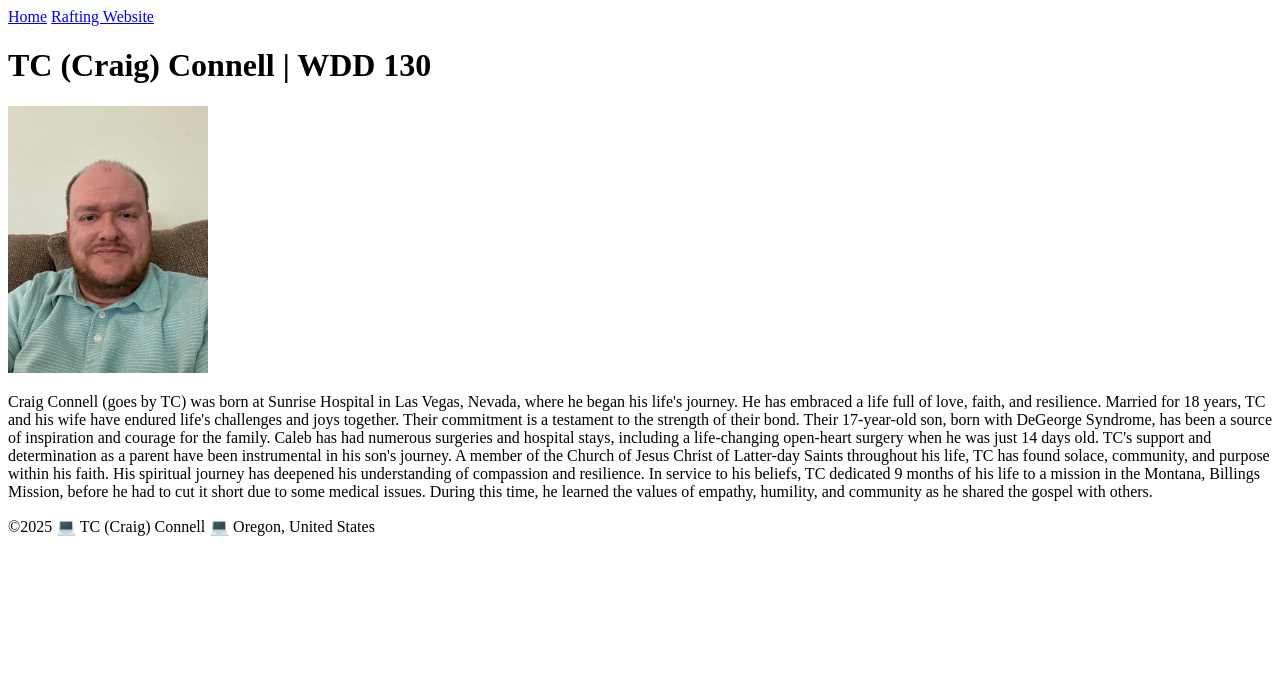
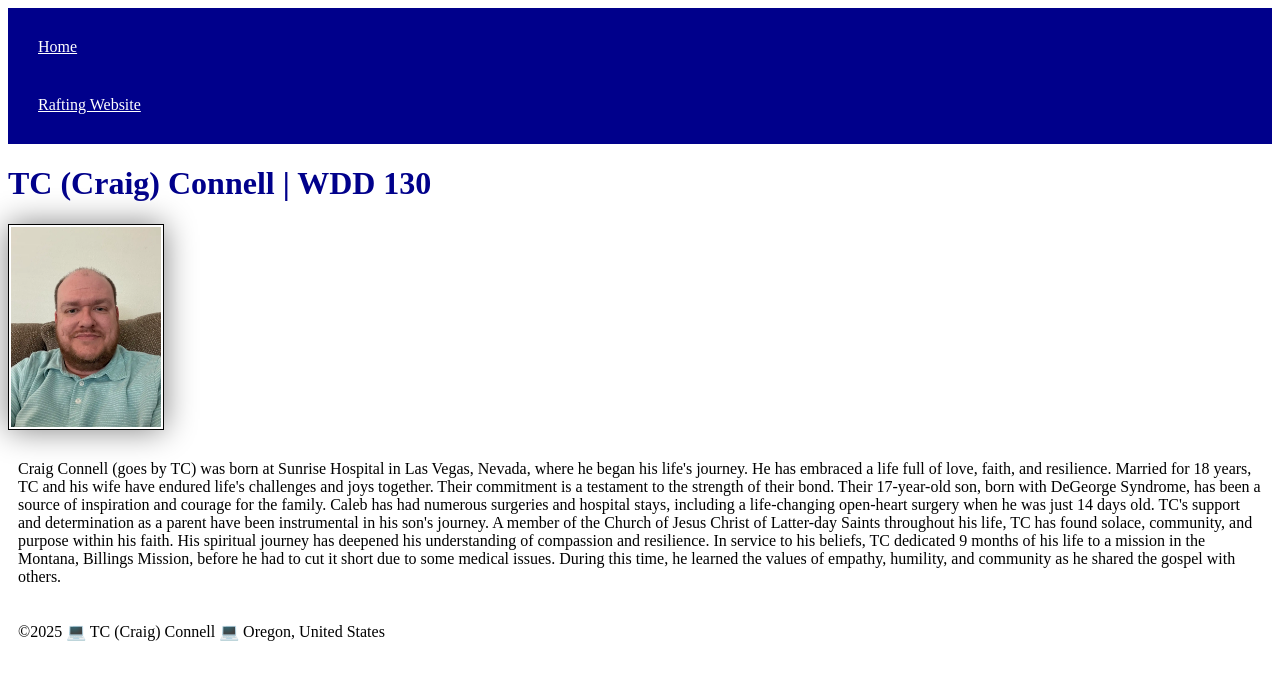
Before and after one commit to cooltc/wdd130, a plain HTML site: page index.html in a window 1280 px wide. Drawn offline with Linux system fonts and the light colour scheme.

Commit message:
Added css styles

```diff
--- a/index.html
+++ b/index.html
@@ -1,10 +1,13 @@
 <!DOCTYPE html>
 <html lang="en">
+
 <head>
     <meta charset="UTF-8">
     <meta name="viewport" content="width=device-width, initial-scale=1.0">
     <title>TC (Craig) Connell | WDD 130</title>
+    <link rel="stylesheet" href="/week02/styles/basic.css">
 </head>
+
 <body>
     <header>
         <nav>
@@ -15,10 +18,21 @@
     <main>
         <h1>TC (Craig) Connell | WDD 130</h1>
         <img src="images/profile.webp" alt="Hello, my name is TC (Craig) Connell" width="200">
-        <p>Craig Connell (goes by TC) was born at Sunrise Hospital in Las Vegas, Nevada, where he began his life's journey. He has embraced a life full of love, faith, and resilience. Married for 18 years, TC and his wife have endured life's challenges and joys together. Their commitment is a testament to the strength of their bond. Their 17-year-old son, born with DeGeorge Syndrome, has been a source of inspiration and courage for the family. Caleb has had numerous surgeries and hospital stays, including a life-changing open-heart surgery when he was just 14 days old. TC's support and determination as a parent have been instrumental in his son's journey. A member of the Church of Jesus Christ of Latter-day Saints throughout his life, TC has found solace, community, and purpose within his faith. His spiritual journey has deepened his understanding of compassion and resilience. In service to his beliefs, TC dedicated 9 months of his life to a mission in the Montana, Billings Mission, before he had to cut it short due to some medical issues. During this time, he learned the values of empathy, humility, and community as he shared the gospel with others.</p>
+        <p>Craig Connell (goes by TC) was born at Sunrise Hospital in Las Vegas, Nevada, where he began his life's
+            journey. He has embraced a life full of love, faith, and resilience. Married for 18 years, TC and his wife
+            have endured life's challenges and joys together. Their commitment is a testament to the strength of their
+            bond. Their 17-year-old son, born with DeGeorge Syndrome, has been a source of inspiration and courage for
+            the family. Caleb has had numerous surgeries and hospital stays, including a life-changing open-heart
+            surgery when he was just 14 days old. TC's support and determination as a parent have been instrumental in
+            his son's journey. A member of the Church of Jesus Christ of Latter-day Saints throughout his life, TC has
+            found solace, community, and purpose within his faith. His spiritual journey has deepened his understanding
+            of compassion and resilience. In service to his beliefs, TC dedicated 9 months of his life to a mission in
+            the Montana, Billings Mission, before he had to cut it short due to some medical issues. During this time,
+            he learned the values of empathy, humility, and community as he shared the gospel with others.</p>
     </main>
     <footer>
         <p>&copy;2025 💻 TC (Craig) Connell 💻 Oregon, United States</p>
     </footer>
 </body>
+
 </html>
--- a/week02/styles/basic.css
+++ b/week02/styles/basic.css
@@ -0,0 +1,26 @@
+nav {
+    background-color: darkblue;
+    padding: 10px;
+}
+
+nav a {
+    color: white;
+    display: block;
+    padding: 20px;
+}
+
+h1 {
+    color: darkblue;
+}
+
+img {
+    width: 150px;
+    height: auto;
+    border: 1px solid black;
+    padding: 2px;
+    box-shadow: 0 0 30px gray;
+}
+
+p {
+    padding: 10px;
+}
```
